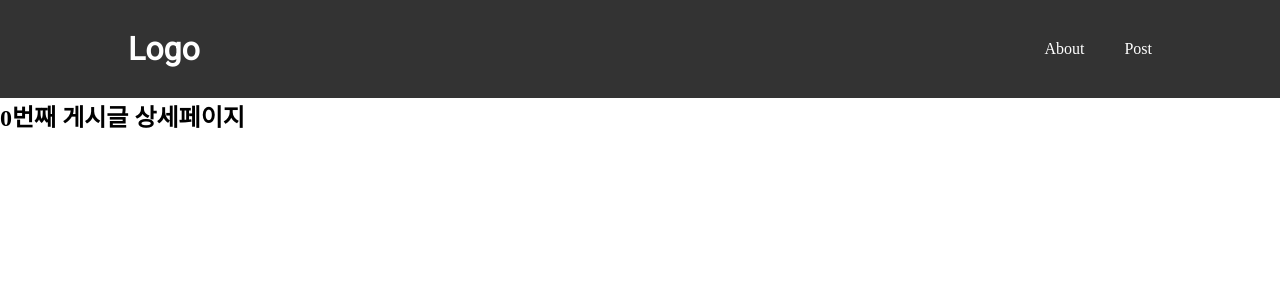
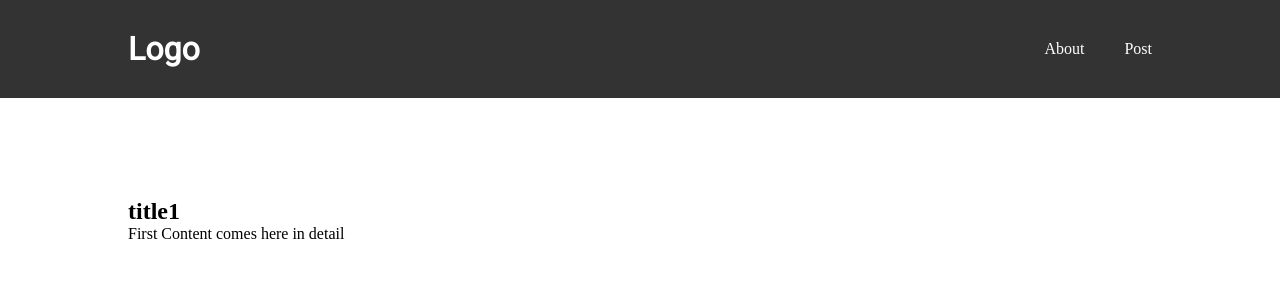
Before and after one commit to aajy/next-basic, a Next.js app: page /post/0 in a window 1280 px wide. Shown: the top 300 px of the page. Built offline with nearby package versions, Linux system fonts and the light colour scheme.

Commit message:
post/[id]/page 상세페이지에 데이터출력

```diff
--- a/DB/postData.js
+++ b/DB/postData.js
@@ -1,5 +1,5 @@
 export const postDB = [
-  { id: 0, name: 'David', age: 20 },
-  { id: 1, name: 'Emily', age: 22 },
-  { id: 2, name: 'Michael', age: 30 },
+	{ id: 0, title: 'title1', content: 'First Content comes here in detail' },
+	{ id: 1, title: 'title2', content: 'Second Content comes here in detail' },
+	{ id: 2, title: 'title3', content: 'Third Content comes here in detail' },
 ];
--- /dev/null
+++ b/app/post/[id]/detail.module.scss
@@ -0,0 +1,8 @@
+.detail {
+	padding: 100px 10vw;
+
+	h1 {
+		font-size: 1.7rem;
+		margin-bottom: 50px;
+	}
+}
--- a/app/post/[id]/page.jsx
+++ b/app/post/[id]/page.jsx
@@ -1,4 +1,6 @@
 'use client';
+import styles from './detail.module.scss';
+import clsx from 'clsx';
 import { useState, useEffect } from 'react';
 
 export default function PostDetail({ params }) {
@@ -10,12 +12,16 @@ export default function PostDetail({ params }) {
 			.then((data) => data.json())
 			.then((json) => {
 				console.log(json);
+				setPostEl(json.result);
 			});
 	}, [id]);
 
 	return (
-    <div>
-      <h2>{id}번째 게시글 상세페이지</h2>
-    </div>
+		<section className={clsx(styles.detail)}>
+			<article>
+				<h2>{PostEl?.title}</h2>
+				<p>{PostEl?.content}</p>
+			</article>
+		</section>
 	);
 }
--- a/app/post/page.jsx
+++ b/app/post/page.jsx
@@ -15,11 +15,12 @@ export default function Post() {
 
 	return (
 		<div className={clsx(styles.post)}>
+			<h1>Post List</h1>
 			{Post.map((post) => {
 				return (
-          <article key={post.name}>
+					<article key={post.title}>
 						<h2>
-              <Link href={`/post/${post.id}`}>{post.name}</Link>
+							<Link href={`/post/${post.id}`}>{post.title}</Link>
 						</h2>
 					</article>
 				);
```
Lines whose indentation alone changed are shown as unchanged.
